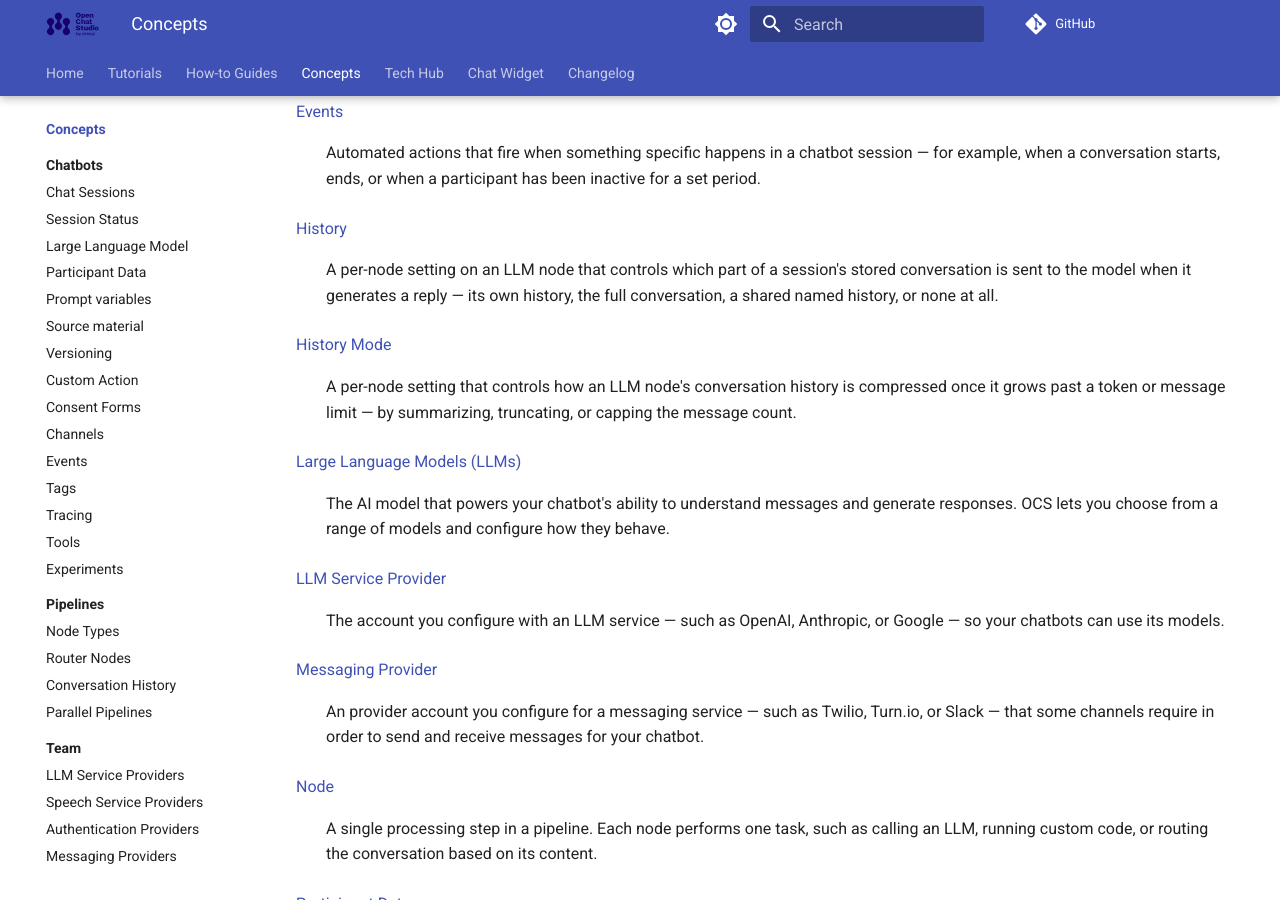
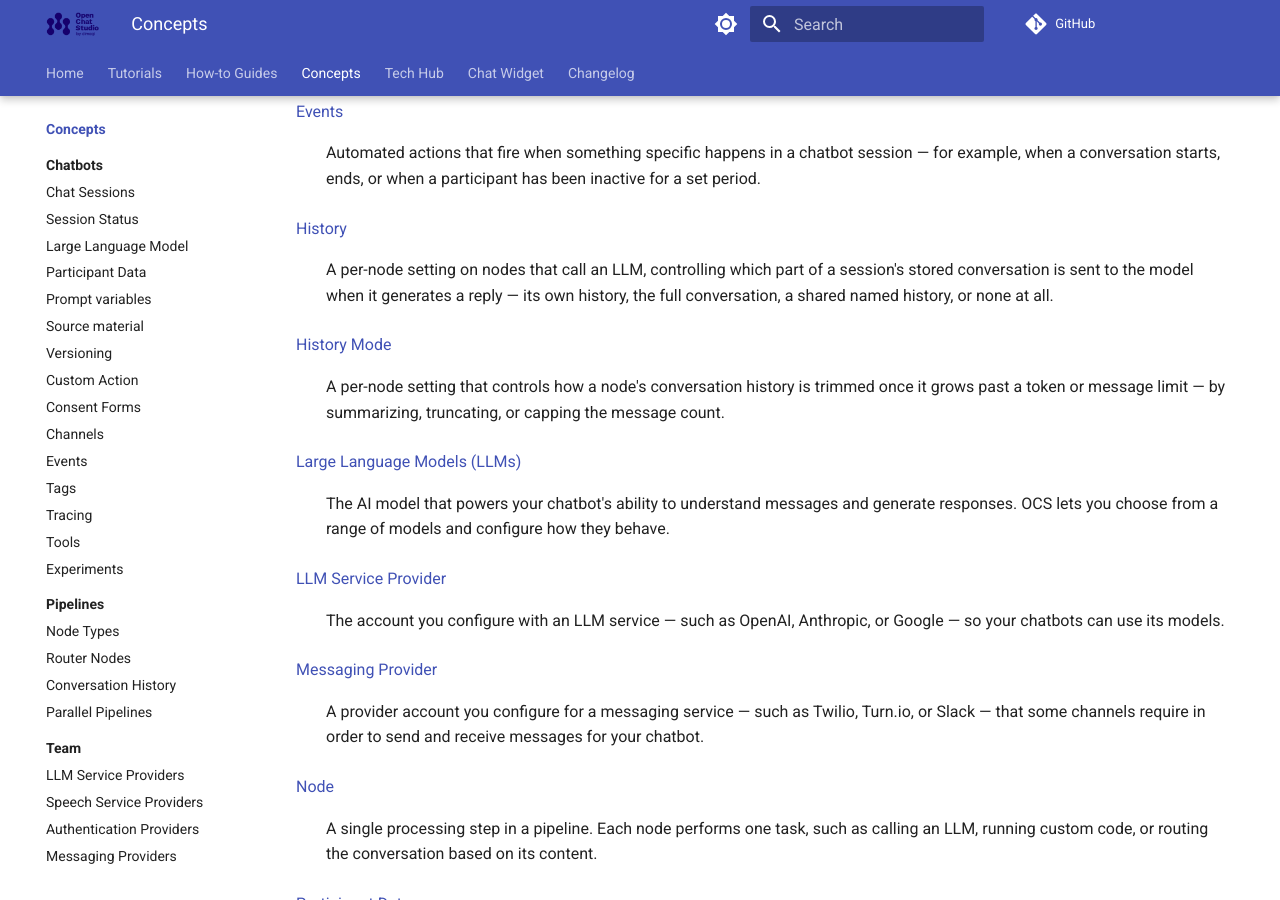
Before and after one commit to dimagi/open-chat-studio-docs, an MkDocs documentation site: the page built from docs/concepts/index.md, in a window 1280 px wide and 900 px high, scrolled down 1338 px. Built offline with MkDocs 1.6.1 and Material for MkDocs 9.7.7, drawn with Linux system fonts in a browser that asks for light colours; a script that is not in the unit is left out; comment, search, counter and statistics services are not loaded.

Commit message:
Fixes for Claude review comments. 1) rename menu for history. 2) small grammar fixes

```diff
--- a/docs/concepts/index.md
+++ b/docs/concepts/index.md
@@ -43,10 +43,10 @@
 : Automated actions that fire when something specific happens in a chatbot session — for example, when a conversation starts, ends, or when a participant has been inactive for a set period.
 
 [History](pipelines/history.md)
-: A per-node setting on an LLM node that controls which part of a session's stored conversation is sent to the model when it generates a reply — its own history, the full conversation, a shared named history, or none at all.
+: A per-node setting on nodes that call an LLM, controlling which part of a session's stored conversation is sent to the model when it generates a reply — its own history, the full conversation, a shared named history, or none at all.
 
 [History Mode](pipelines/history.md#history-mode)
-: A per-node setting that controls how an LLM node's conversation history is compressed once it grows past a token or message limit — by summarizing, truncating, or capping the message count.
+: A per-node setting that controls how a node's conversation history is trimmed once it grows past a token or message limit — by summarizing, truncating, or capping the message count.
 
 [Large Language Models (LLMs)](llm.md)
 : The AI model that powers your chatbot's ability to understand messages and generate responses. OCS lets you choose from a range of models and configure how they behave.
@@ -55,7 +55,7 @@
 : The account you configure with an LLM service — such as OpenAI, Anthropic, or Google — so your chatbots can use its models.
 
 [Messaging Provider](team/messaging_providers.md)
-: An provider account you configure for a messaging service — such as Twilio, Turn.io, or Slack — that some channels require in order to send and receive messages for your chatbot.
+: A provider account you configure for a messaging service — such as Twilio, Turn.io, or Slack — that some channels require in order to send and receive messages for your chatbot.
 
 [Node](./pipelines/nodes.md)
 : A single processing step in a pipeline. Each node performs one task, such as calling an LLM, running custom code, or routing the conversation based on its content.
--- a/mkdocs.yml
+++ b/mkdocs.yml
@@ -156,7 +156,7 @@
       - concepts/pipelines/index.md
       - Node Types: concepts/pipelines/nodes.md
       - Router Nodes: concepts/pipelines/router_nodes.md
-      - concepts/pipelines/history.md
+      - Conversation History: concepts/pipelines/history.md
       - concepts/pipelines/parallel.md
     - Team:
       - concepts/team/index.md
```
Also changed, not shown: docs/concepts/pipelines/history.md (+2 -2 lines).
